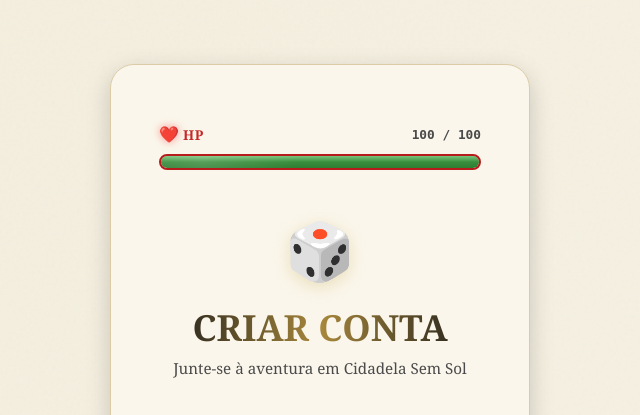
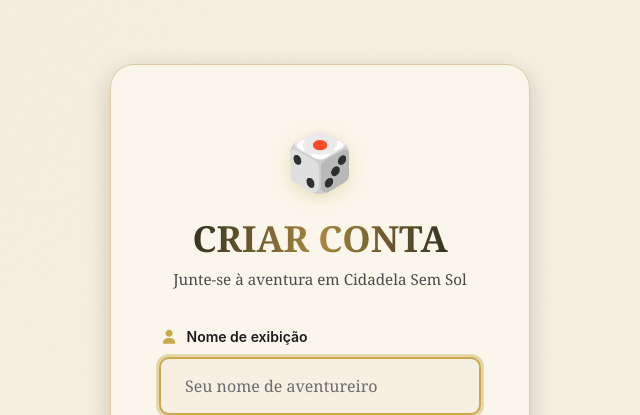
Before and after one commit to raphasantz/rpgbot, a Python web app: template app/templates/register.html in a window 1280 px wide. Shown: the part 72-487 px from the top of the page, without its empty margins (320-960 px from the left). Run offline with Jinja, Linux system fonts and the light colour scheme; the template is opened without the code that fills it, so the values that code supplies are empty; some libraries are stand-ins or nearby versions.

Commit message:
revert: remove HP bar do registro (rollback)
Reverte commit 2a197c3 — HP bar causou problema no layout.

```diff
--- a/app/static/css/main.css
+++ b/app/static/css/main.css
@@ -662,87 +662,6 @@ code {
   z-index: 1;
 }
 
-/* ========== HP BAR TEMÁTICA ========== */
-.hp-bar-container {
-  margin-bottom: var(--space-lg);
-  padding: var(--space-sm) 0;
-}
-
-.hp-bar-label {
-  display: flex;
-  align-items: center;
-  gap: var(--space-xs);
-  margin-bottom: 6px;
-  font-family: var(--font-display);
-  font-size: 0.85rem;
-}
-
-.hp-icon {
-  font-size: 1rem;
-  filter: drop-shadow(0 0 4px rgba(255, 0, 0, 0.4));
-}
-
-.hp-text {
-  color: var(--blood);
-  font-weight: 700;
-  letter-spacing: 0.05em;
-}
-
-.hp-value {
-  margin-left: auto;
-  color: var(--ink-light);
-  font-family: var(--font-mono);
-  font-size: 0.8rem;
-  font-weight: 600;
-}
-
-.hp-bar-track {
-  width: 100%;
-  height: 16px;
-  background: var(--parchment-dark);
-  border-radius: 8px;
-  border: 2px solid var(--blood-dark);
-  overflow: hidden;
-  position: relative;
-  box-shadow: inset 0 2px 4px rgba(0, 0, 0, 0.3);
-}
-
-.hp-bar-fill {
-  height: 100%;
-  background: linear-gradient(180deg, #4caf50 0%, #388e3c 50%, #2e7d32 100%);
-  border-radius: 6px;
-  transition: width 1.5s ease-out;
-  position: relative;
-}
-
-.hp-bar-fill::after {
-  content: '';
-  position: absolute;
-  top: 0;
-  left: 0;
-  right: 0;
-  height: 50%;
-  background: linear-gradient(180deg, rgba(255,255,255,0.25), transparent);
-  border-radius: 6px 6px 0 0;
-}
-
-.hp-bar-shine {
-  position: absolute;
-  top: 0;
-  left: -100%;
-  width: 60%;
-  height: 100%;
-  background: linear-gradient(90deg, transparent, rgba(255,255,255,0.15), transparent);
-  animation: hp-shine 3s ease-in-out infinite;
-  pointer-events: none;
-}
-
-@keyframes hp-shine {
-  0% { left: -100%; }
-  50% { left: 150%; }
-  100% { left: 150%; }
-}
-
 .login-header {
   text-align: center;
   margin-bottom: var(--space-xl);
--- a/app/templates/register.html
+++ b/app/templates/register.html
@@ -5,19 +5,6 @@
 {% block content %}
 <div class="page-login">
     <div class="login-card">
-        <!-- HP Bar temática -->
-        <div class="hp-bar-container">
-            <div class="hp-bar-label">
-                <span class="hp-icon">❤️</span>
-                <span class="hp-text">HP</span>
-                <span class="hp-value">100 / 100</span>
-            </div>
-            <div class="hp-bar-track">
-                <div class="hp-bar-fill" style="width: 100%"></div>
-                <div class="hp-bar-shine"></div>
-            </div>
-        </div>
-
         <div class="login-header">
             <div class="login-icon">🎲</div>
             <h1 class="login-title">CRIAR CONTA</h1>
@@ -67,7 +54,7 @@
                     id="password"
                     name="password"
                     class="form-input"
-                    placeholder="Mínimo 8 caracteres"
+                    placeholder="Mínimo 6 caracteres"
                     required
                     minlength="6"
                     autocomplete="new-password"
```
